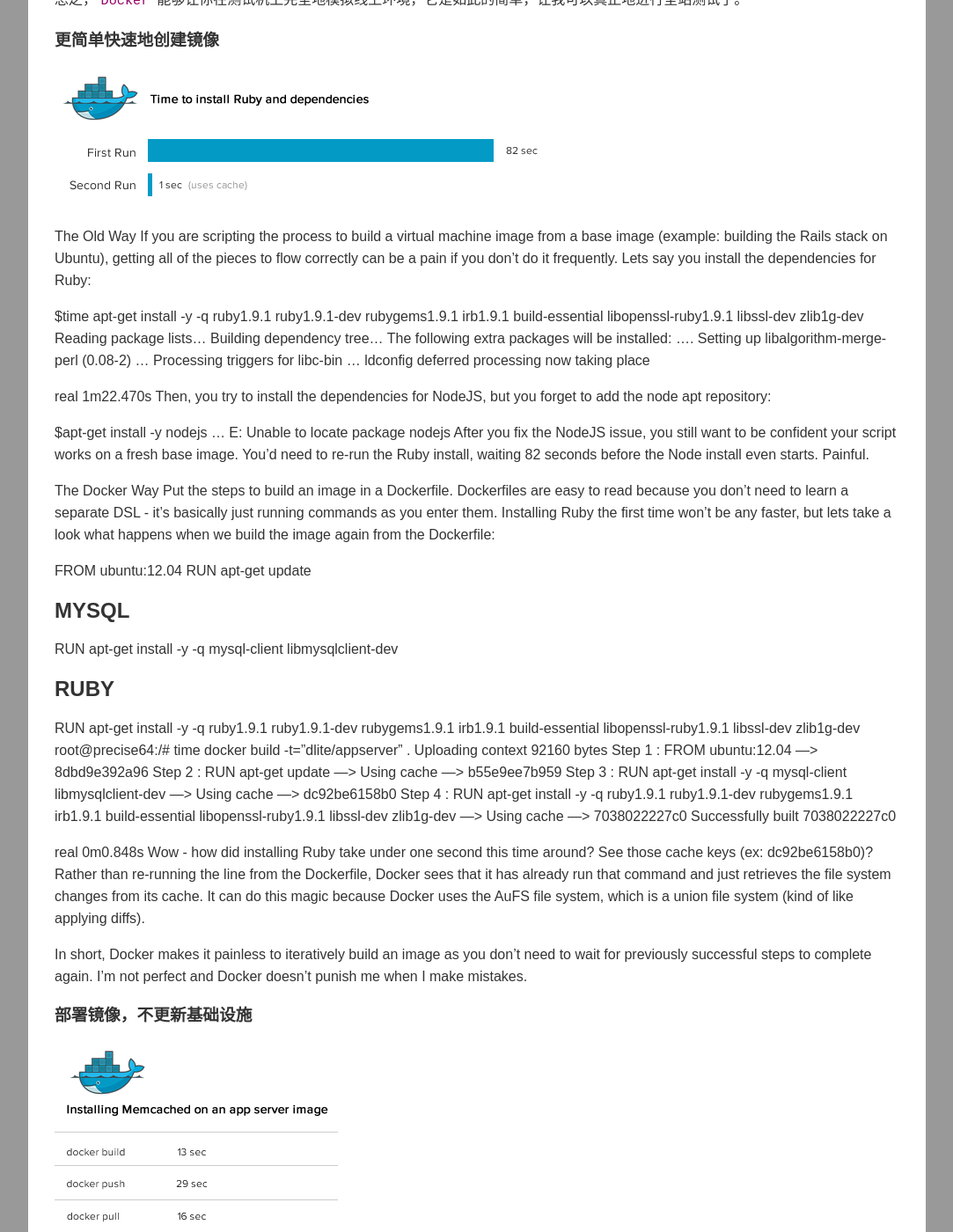
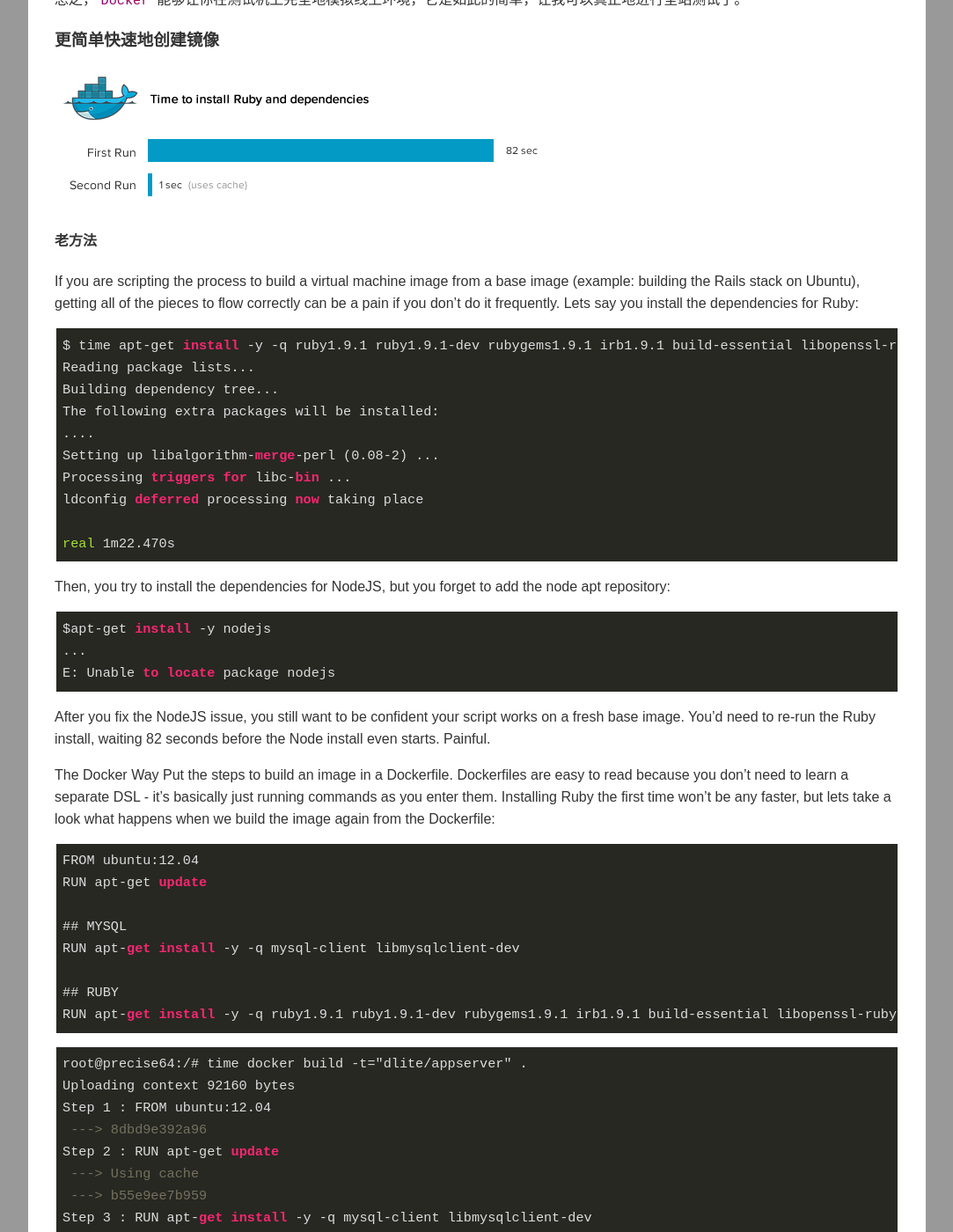
Before and after one commit to dcb9/dcb9.github.io, a Jekyll site: the page built from _posts/2015-03-18-docker-diff-virtual-machine.md, in a window 1280 px wide and 1400 px high, scrolled down 1549 px. Shown: the whole window at 88% size, without its empty margins (98-1181 px from the left). Built offline with Jekyll 4.4.1, drawn with Linux system fonts in a browser that asks for light colours; Markdown is read by kramdown in place of the engine named in the settings; comment, search, counter and statistics services are not loaded; some of the changed text lies outside the part shown.

Commit message:
format code

````diff
--- a/_posts/2015-03-18-docker-diff-virtual-machine.md
+++ b/_posts/2015-03-18-docker-diff-virtual-machine.md
@@ -59,10 +59,12 @@
 
 <img src="/images/ruby_install_2.png" />
 
-The Old Way
+#### 老方法
+
 If you are scripting the process to build a virtual machine image from a base image (example: building the Rails stack on Ubuntu), getting all of the pieces to flow correctly can be a pain if you don't do it frequently. Lets say you install the dependencies for Ruby:
 
-$time apt-get install -y -q ruby1.9.1 ruby1.9.1-dev rubygems1.9.1 irb1.9.1 build-essential libopenssl-ruby1.9.1 libssl-dev zlib1g-dev
+```
+$ time apt-get install -y -q ruby1.9.1 ruby1.9.1-dev rubygems1.9.1 irb1.9.1 build-essential libopenssl-ruby1.9.1 libssl-dev zlib1g-dev
 Reading package lists...
 Building dependency tree...
 The following extra packages will be installed:
@@ -72,16 +74,22 @@
 ldconfig deferred processing now taking place
 
 real 1m22.470s
+```
+
 Then, you try to install the dependencies for NodeJS, but you forget to add the node apt repository:
 
+```
 $apt-get install -y nodejs
 ...
 E: Unable to locate package nodejs
+```
+
 After you fix the NodeJS issue, you still want to be confident your script works on a fresh base image. You'd need to re-run the Ruby install, waiting 82 seconds before the Node install even starts. Painful.
 
 The Docker Way
 Put the steps to build an image in a Dockerfile. Dockerfiles are easy to read because you don't need to learn a separate DSL - it's basically just running commands as you enter them. Installing Ruby the first time won't be any faster, but lets take a look what happens when we build the image again from the Dockerfile:
 
+```
 FROM ubuntu:12.04
 RUN apt-get update
 
@@ -90,6 +98,9 @@
 
 ## RUBY
 RUN apt-get install -y -q ruby1.9.1 ruby1.9.1-dev rubygems1.9.1 irb1.9.1 build-essential libopenssl-ruby1.9.1 libssl-dev zlib1g-dev
+```
+
+```
 root@precise64:/# time docker build -t="dlite/appserver" .
 Uploading context 92160 bytes
 Step 1 : FROM ubuntu:12.04
@@ -106,6 +117,7 @@
 Successfully built 7038022227c0
 
 real    0m0.848s
+```
 Wow - how did installing Ruby take under one second this time around? See those cache keys (ex: dc92be6158b0)? Rather than re-running the line from the Dockerfile, Docker sees that it has already run that command and just retrieves the file system changes from its cache. It can do this magic because Docker uses the AuFS file system, which is a union file system (kind of like applying diffs).
 
 In short, Docker makes it painless to iteratively build an image as you don't need to wait for previously successful steps to complete again. I'm not perfect and Docker doesn't punish me when I make mistakes.
@@ -131,6 +143,7 @@
 
 For example, lets say we're installing Memcached onto our app servers. We'll build a new image. I'll tag it as dlite/appserver-memcached, where dlite is my index.docker.io user name. It's based off the dite/appserver image.
 
+```
 root@precise64:/# time docker build -t="dlite/appserver-memcached" .
 Uploading context 92160 bytes
 Step 1 : FROM appserver
@@ -152,10 +165,13 @@
 real    0m13.289s
 user    0m0.132s
 sys 0m0.376s
+```
+
 It took just 13 seconds to install Memcached because prior Dockerfile lines were cached. I love speed.
 
 I'll commit and push this:
 
+```
 root@precise64:/# time docker push dlite/appserver-memcached
 The push refers to a repository [dlite/appserver-memcached] (len: 1)
 Processing checksums
@@ -167,19 +183,26 @@
 Pushing tags for rev [ad8f8a3809afcf0e2cff1af93a8c29275a847609b05b20f7b6d2a5cbd32ff0d8] on {https://registry-1.docker.io/v1/repositories/dlite/appserver-memcached/tags/latest}
 
 real    0m28.710s
+```
 On the production server, I'll pull this image down:
 
+```
 root@prod:/# time docker pull dlite/appserver-memcached
 Pulling repository dlite/appserver-memcached
 Pulling image ad8f8a3809afcf0e2cff1af93a8c29275a847609b05b20f7b6d2a5cbd32ff0d8 (latest) from dlite/appserver-memcached
 
 real    0m15.749s
+```
+
 It took just 15 seconds to grab the dlite/appserver-memached image. Note the image size is just 10 MB as it uses the appserver image as the base:
 
+```
 root@precise64:~# docker images
 REPOSITORY            TAG                 ID                  CREATED             SIZE
 appserver             latest              7038022227c0        3 days ago          78.66 MB (virtual 427.9 MB)
 appserver-memcached   latest              77dc850dcccc        16 minutes ago      10.19 MB (virtual 438.1 MB)
+```
+
 We didn't need to pull down the entire image with Memcached, just the changes to add Memcached to the dlite/appserver image.
 
 Most of the time, the changes we make are much smaller, so pulling down new images will be even faster.
````
